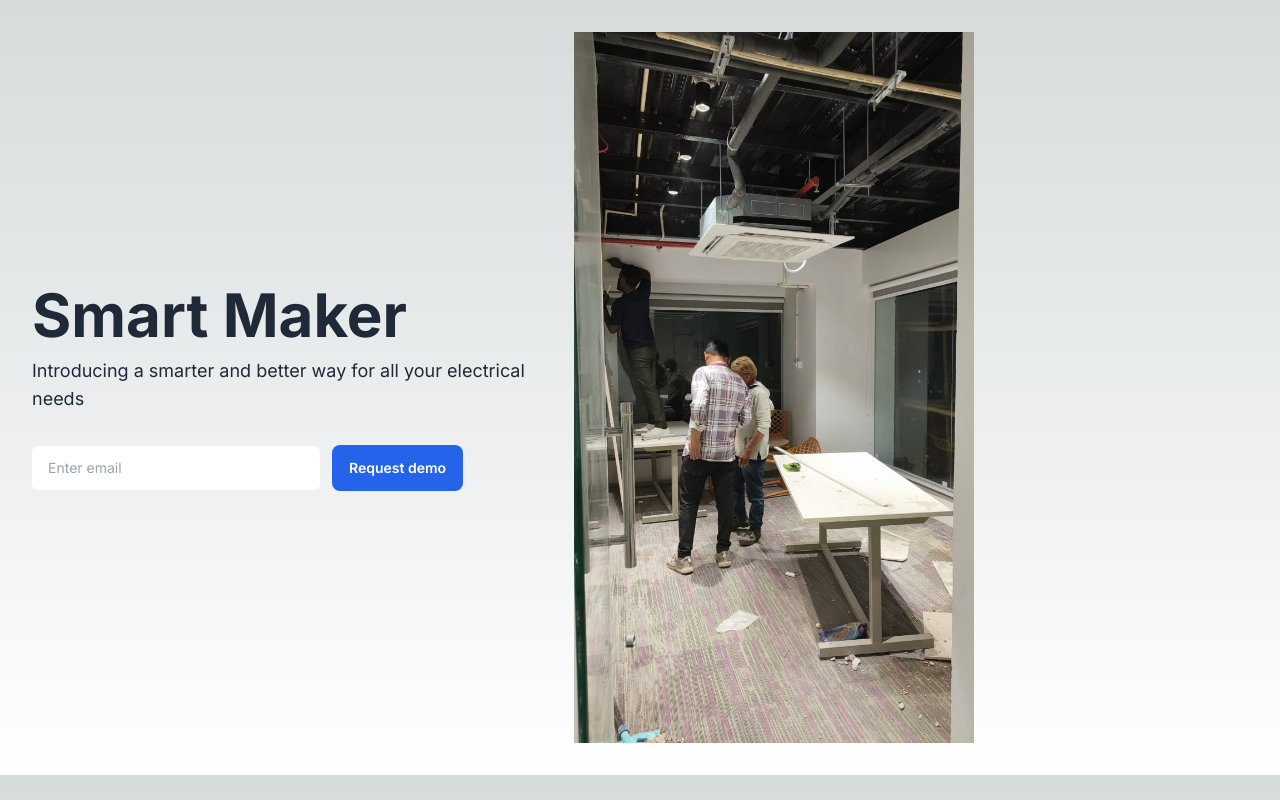
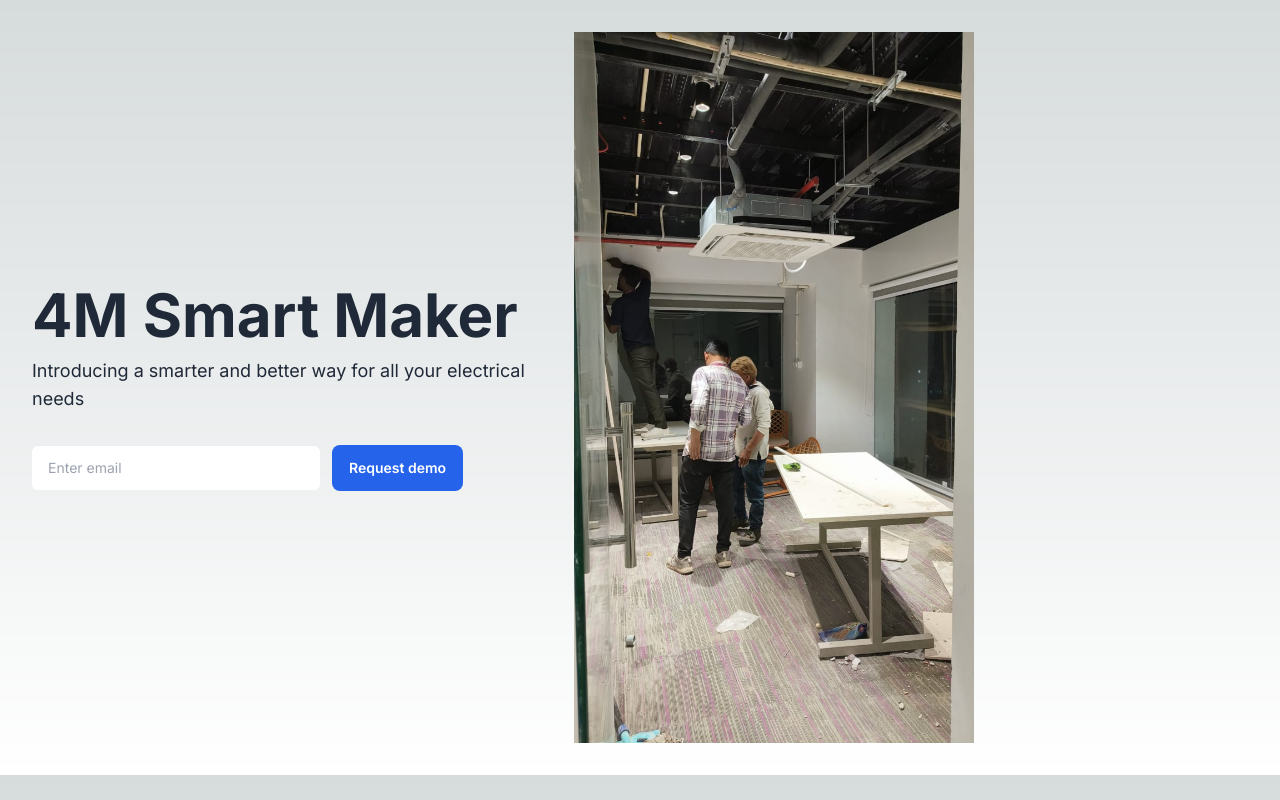
Before and after one commit to Anexca/4m-smart-maker, a Next.js app: page / in a window 1280 px wide. Built offline with nearby package versions, Linux system fonts and the light colour scheme.

Commit message:
add sharp for image optimiuzation

```diff
--- a/package.json
+++ b/package.json
@@ -14,7 +14,8 @@
     "next": "14.1.4",
     "preline": "^2.1.0",
     "react": "^18",
-    "react-dom": "^18"
+    "react-dom": "^18",
+    "sharp": "^0.33.3"
   },
   "devDependencies": {
     "@trivago/prettier-plugin-sort-imports": "^4.3.0",
--- a/src/app/page.tsx
+++ b/src/app/page.tsx
@@ -8,7 +8,7 @@ const App = () => {
       <div className="grid lg:grid-cols-7 lg:gap-x-8 xl:gap-x-12 lg:items-center">
         <div className="lg:col-span-3">
           <h1 className="block text-3xl font-bold text-gray-800 sm:text-4xl md:text-5xl lg:text-6xl dark:text-white">
-            Smart Maker
+            4M Smart Maker
           </h1>
           <p className="mt-3 text-lg text-gray-800 dark:text-gray-400">
             Introducing a smarter and better way for all your electrical needs
```
Also changed, not shown: 1 other file (tests, documents, lock files or other folders).
